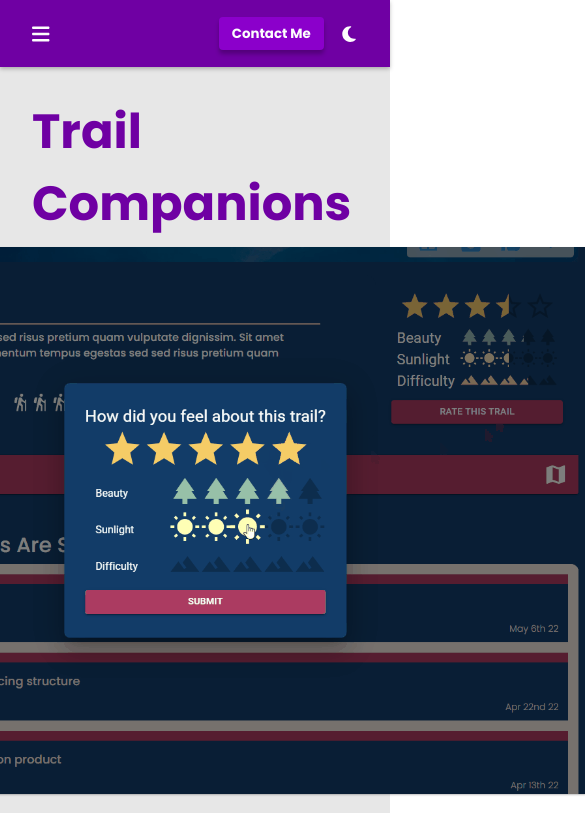
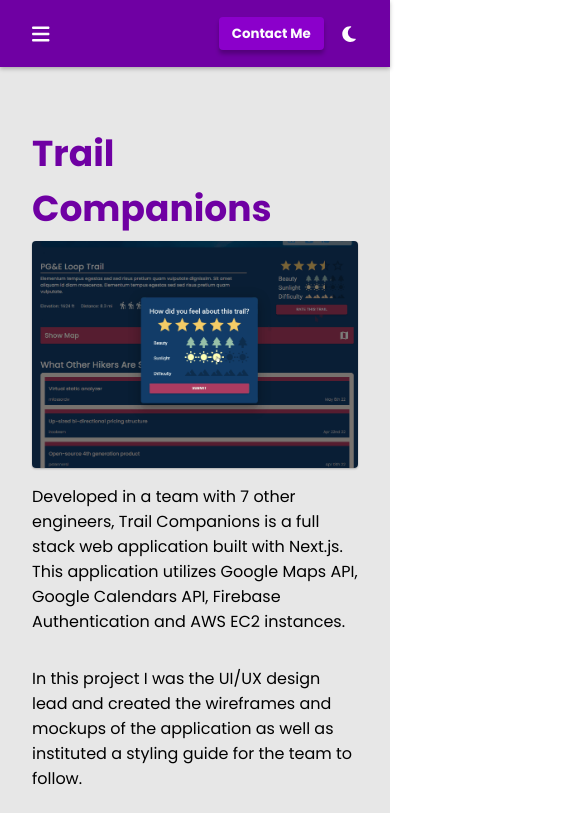
Before and after one commit to knissley/knissley.github.io, a React (Create React App) app: page /portfolio/projects/1 in a window 390 px wide. Shown: the top 813 px of the page, 585 px wide, since content can reach past the window. Built offline with nearby package versions, Linux system fonts and the light colour scheme.

Commit message:
Adjust sizing of project page photos based on image orientation

```diff
--- a/src/Projects/ProjectPage.css
+++ b/src/Projects/ProjectPage.css
@@ -32,7 +32,6 @@
 }
 
 .project-image {
-  height: 100%;
   max-height: 600px;
   border-radius: 4px;
   box-shadow: 0px 1px 2px rgba(0,0,0, .25);
@@ -41,6 +40,11 @@
 
 .project-image.portrait {
   object-fit: contain;
+  height: 100%;
+}
+
+.project-image.landscape {
+  width: 100%;
 }
 
 .project-image-container {
@@ -79,7 +83,8 @@
 
 @media screen and (max-width: 700px) {
   .project-header {
-    font-size: 3em;
+    font-size: 2.25em;
+    margin-top: 3.5em;
   }
 }
 
```
